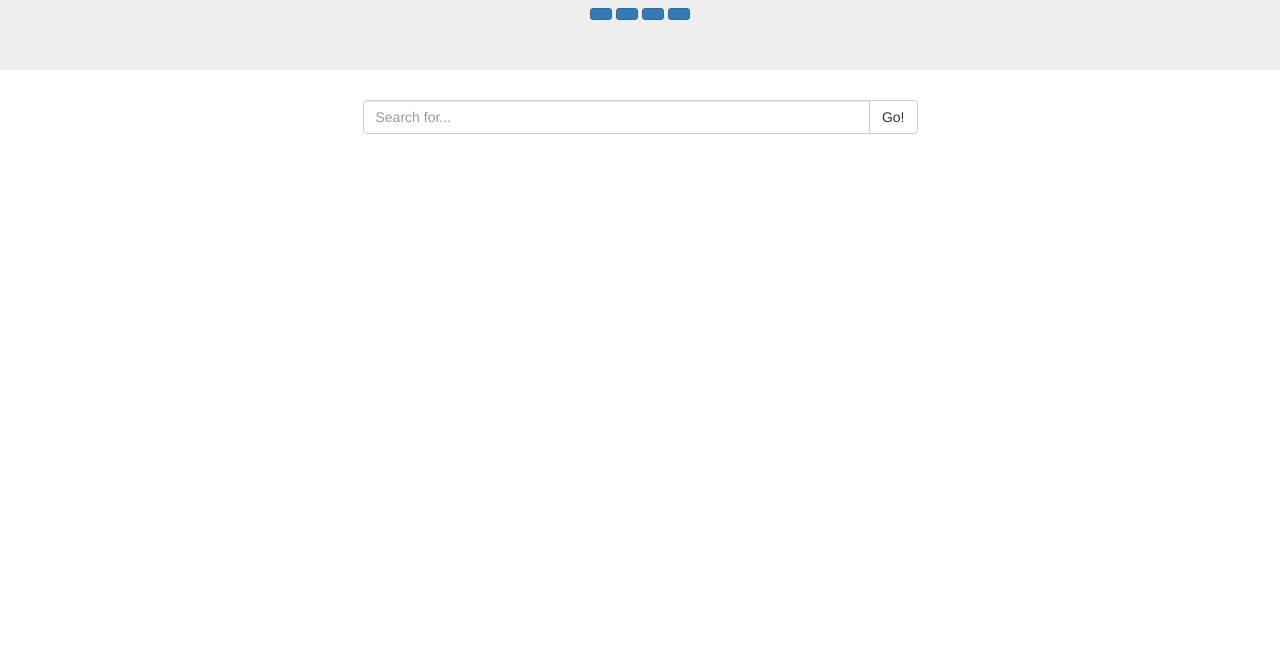
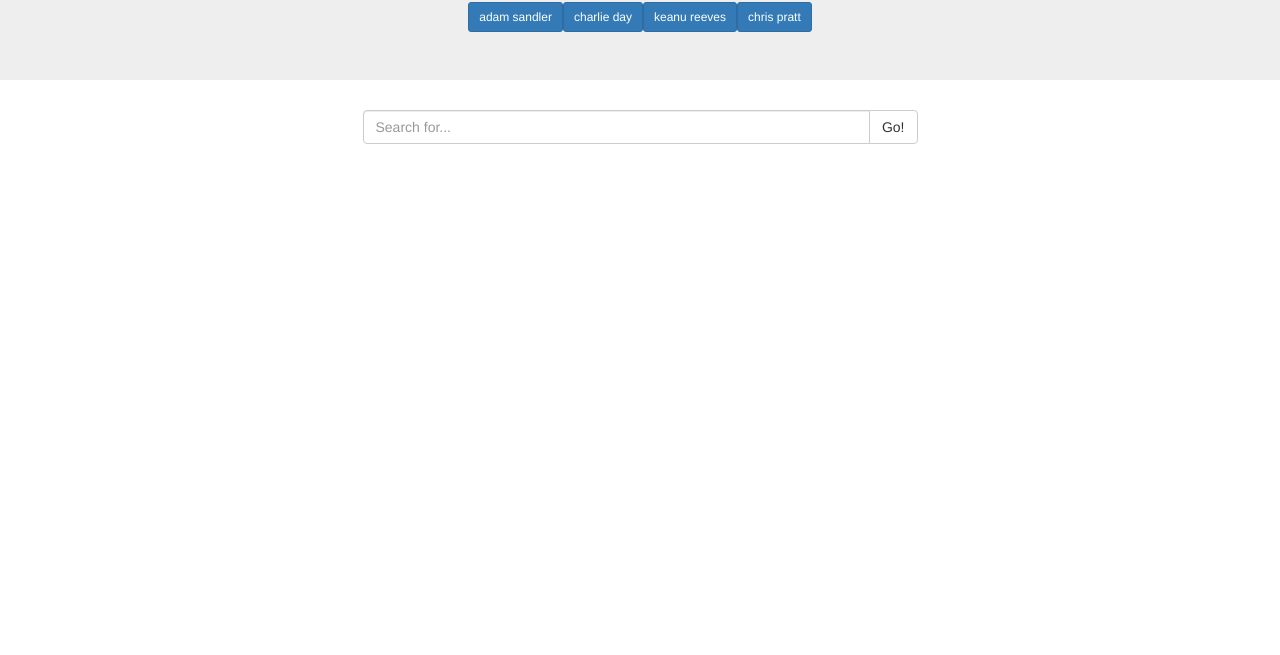
Before and after one commit to Cam-F/Gif-Gen, a plain HTML site: page index.html in a window 1280 px wide. Shown: the part 145-800 px from the top of the page. Drawn offline with nearby package versions, Linux system fonts and the light colour scheme.

Commit message:
render buttons

```diff
--- a/assets/js/app.js
+++ b/assets/js/app.js
@@ -0,0 +1,29 @@
+/*
+
+1. [x] Setup 4 premade buttons
+2. []
+3. [] Capture input value
+4. [] Generate button into #btn-area
+5. [] Make button ajax call to giphy api
+
+*/
+
+// initial array of gifs
+var gifs = ["adam sandler", "charlie day", "keanu reeves", "chris pratt"];
+
+// function to render buttons
+function renderButtons() {
+    $("#btn-area").empty();
+
+    for (var i = 0; i < gifs.length; i++) {
+        //create button
+        var a = $("<button>");
+        //add class
+        a.addClass("gif btn btn-default btn-sm btn-primary");
+        //labels the button
+        a.text(gifs[i]);
+        // append button
+        $("#btn-area").append(a);
+    }
+}
+renderButtons();
--- a/index.html
+++ b/index.html
@@ -22,9 +22,7 @@
         <!-- DISPLAY BUTTONS HERE -->
         <div id="btn-area">
             <a class="btn btn-primary btn-sm" role="button"></a>
-            <a class="btn btn-primary btn-sm" role="button"></a>
-            <a class="btn btn-primary btn-sm" role="button"></a>
-            <a class="btn btn-primary btn-sm" role="button"></a>
+
         </div>
     </div>
     <div class="container">
```
